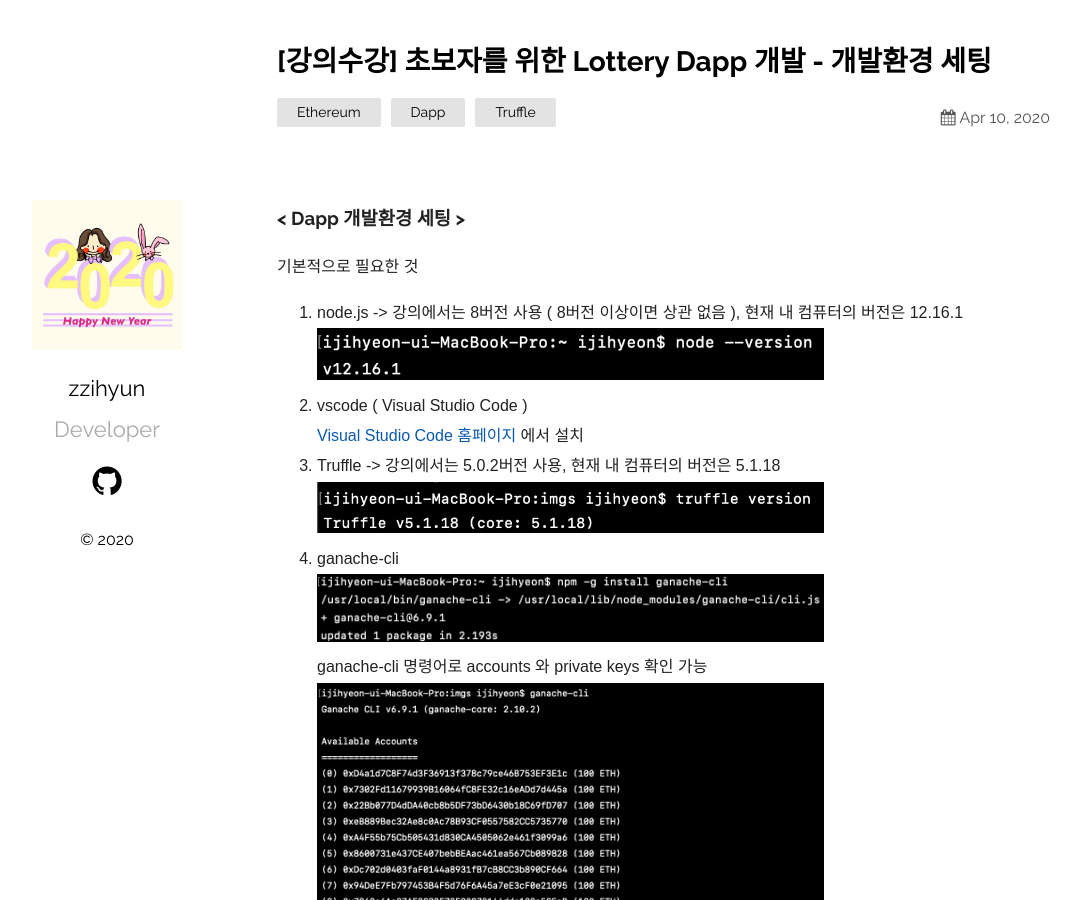
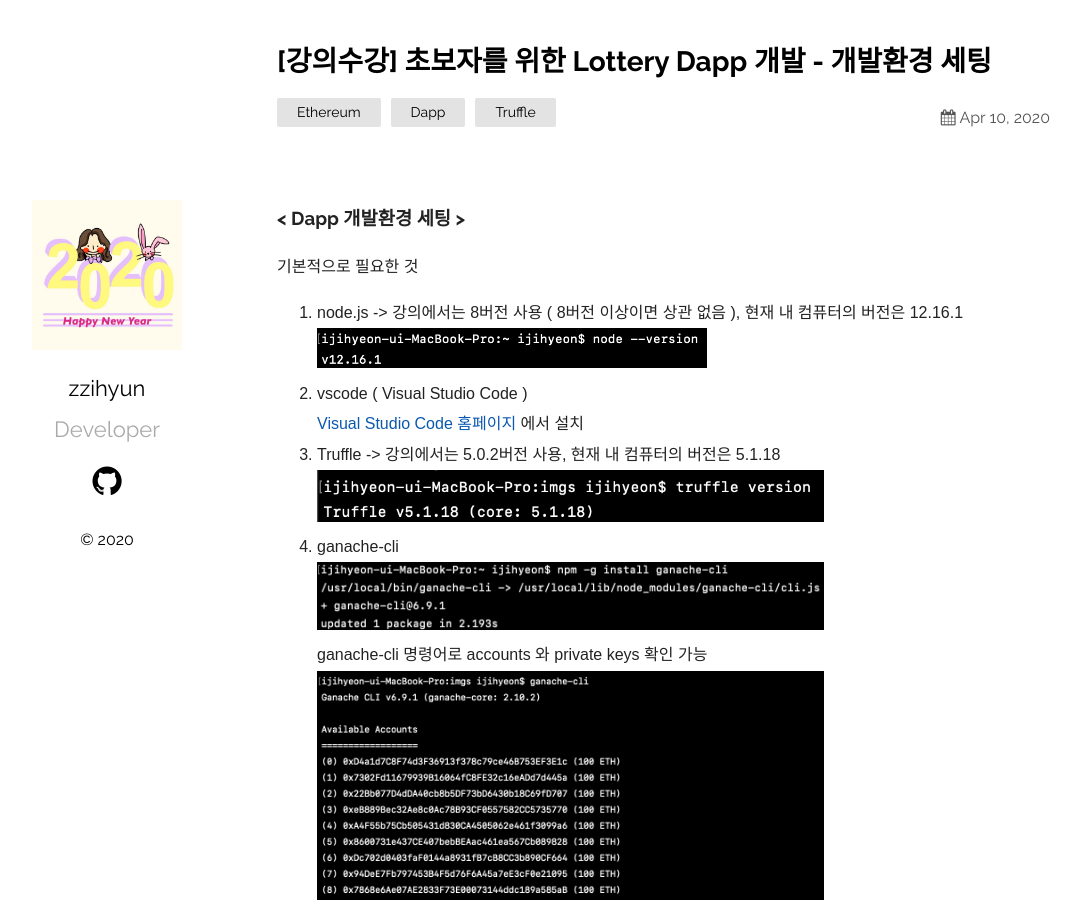
Before and after one commit to jhhhj1002/jhhhj1002.github.io, a Jekyll site: the page built from _posts/2020-04-11-Lottery-Dapp-01.markdown, in a window 1280 px wide and 900 px high. Shown: the whole window, without its empty margins (78-1159 px from the left). Built offline with Jekyll 4.4.1, drawn with Linux system fonts in a browser that asks for light colours.

Commit message:
Update 2020-04-11-Lottery-Dapp-01.markdown

```diff
--- a/_posts/2020-04-11-Lottery-Dapp-01.markdown
+++ b/_posts/2020-04-11-Lottery-Dapp-01.markdown
@@ -11,11 +11,11 @@ categories: Ethereum Dapp Truffle
 <h3>< Dapp 개발환경 세팅 ></h3>
 기본적으로 필요한 것
 1. node.js -> 강의에서는 8버전 사용 ( 8버전 이상이면 상관 없음 ), 현재 내 컴퓨터의 버전은 12.16.1
-  <img src="/assets/imgs/Lottery&Dapp_01.png" width="65%" height="35%" >
+  <img src="/assets/imgs/Lottery&Dapp_01.png" width="50%" height="25%" >
 2. vscode ( Visual Studio Code )
   [Visual Studio Code 홈페이지] 에서 설치
 3. Truffle -> 강의에서는 5.0.2버전 사용, 현재 내 컴퓨터의 버전은 5.1.18
-  <img src="/assets/imgs/Lottery&Dapp_02.png" width="65%" height="35%" >
+  <img src="/assets/imgs/Lottery&Dapp_02.png" width="65%" height="25%" >
 4. ganache-cli
   <img src="/assets/imgs/Lottery&Dapp_03.png" width="65%" height="35%" >
   ganache-cli 명령어로 accounts 와 private keys 확인 가능
```
